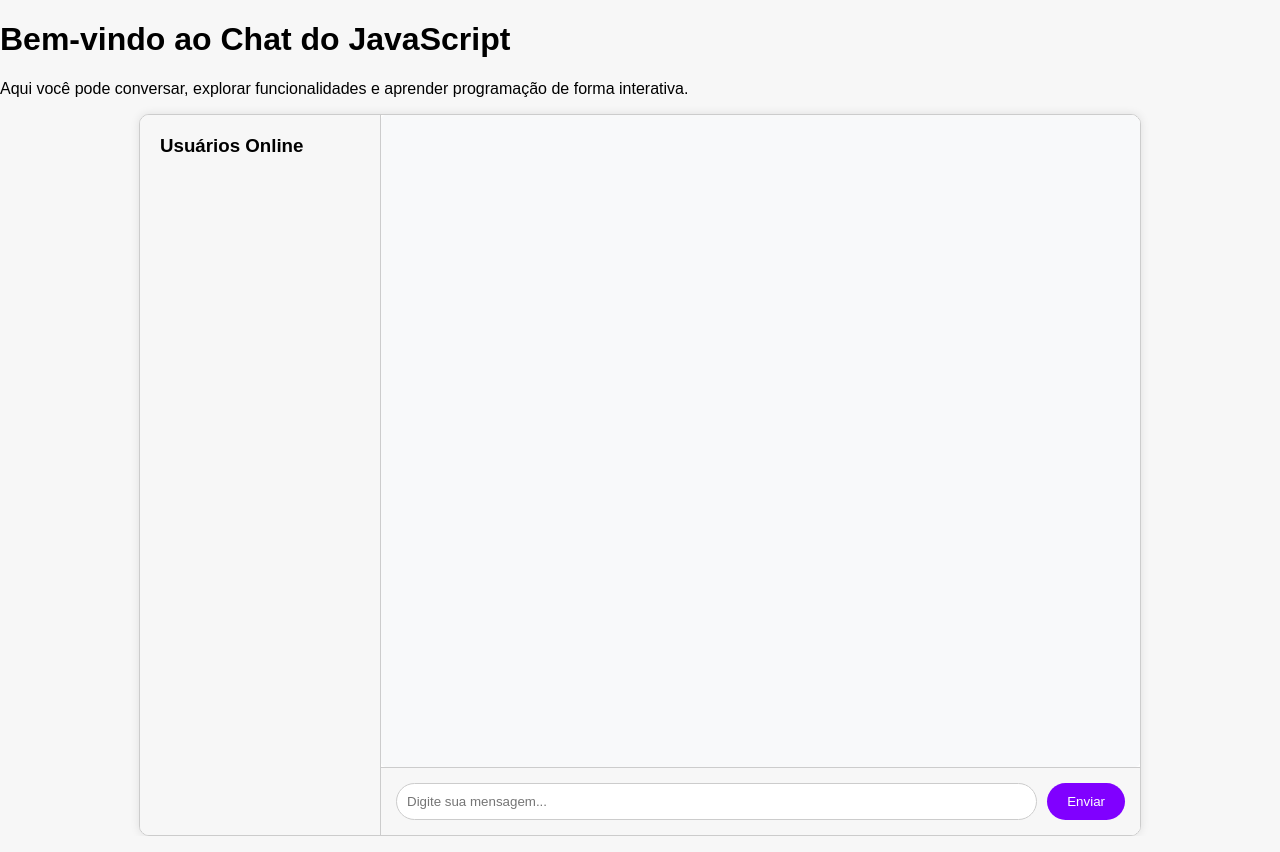
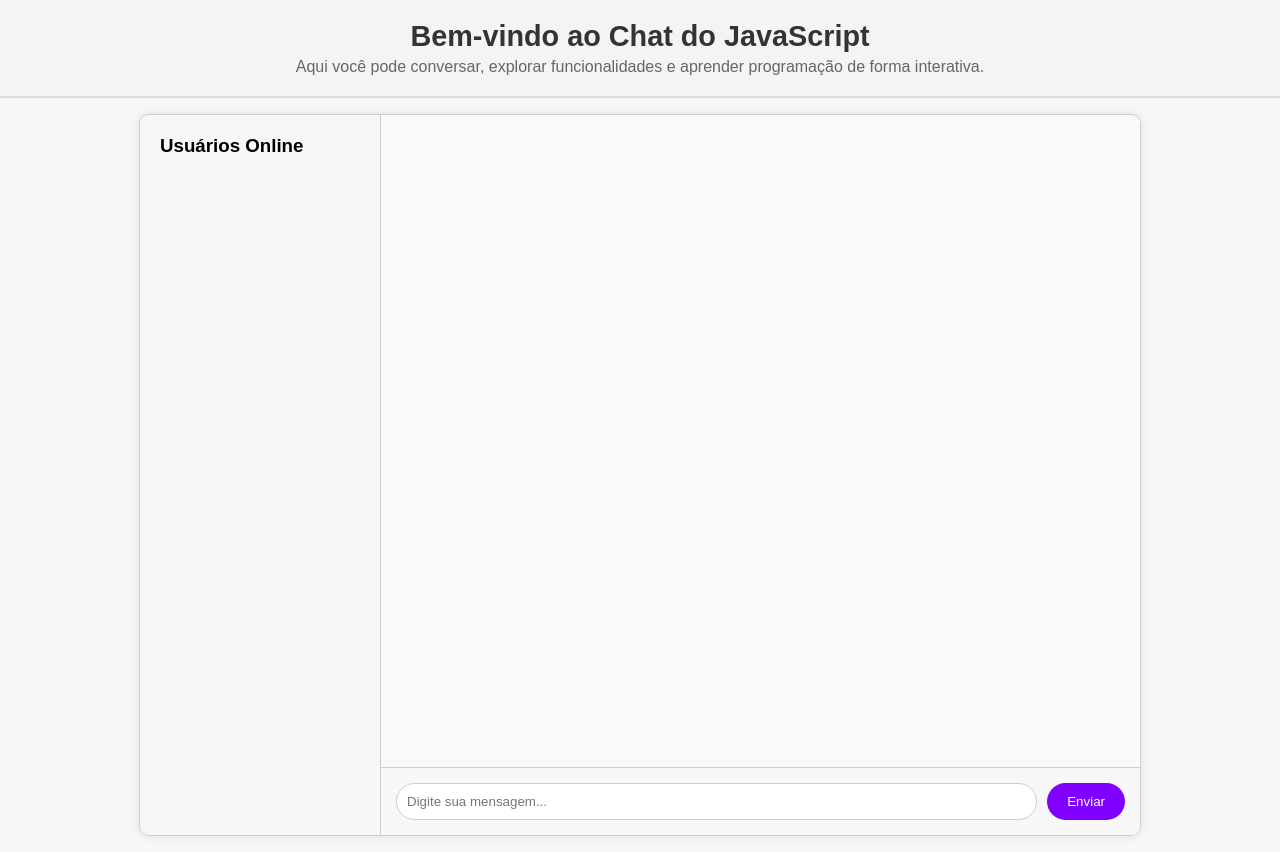
Before and after one commit to LariBeatriz/chatRomaAi, a website: page pages/chat-socketio.html in a window 1280 px wide. Drawn offline with nearby package versions, Linux system fonts and the light colour scheme; no server answers.

Commit message:
Update chat-style.css
adicionado novos estilos

```diff
--- a/public/style/chat-style.css
+++ b/public/style/chat-style.css
@@ -3,6 +3,26 @@ body {
   font-family: Arial, sans-serif;
   background-color: #f7f7f7;
   margin: 0;
+}
+
+.chat-header {
+  text-align: center;
+  background-color: #f4f4f4; /* Cor de fundo do cabeçalho */
+  padding: 20px;
+  border-bottom: 2px solid #ddd; /* Linha de separação */
+  margin-bottom:16px
+}
+
+.chat-header h1 {
+  margin: 0;
+  font-size: 1.8em;
+  color: #333; /* Cor do título */
+}
+
+.chat-header p {
+  margin: 5px 0 0;
+  font-size: 1em;
+  color: #666; /* Cor do subtítulo */
 }
 
 /* Estilo para mensagens enviadas pelo usuário atual (lado direito) */
@@ -112,6 +132,7 @@ li {
   background-color: white;
   box-shadow: 0 0 10px rgba(0, 0, 0, 0.1);
   overflow: hidden;
+  margin-bottom:16px;
 }
 
 .sidebar {
```
